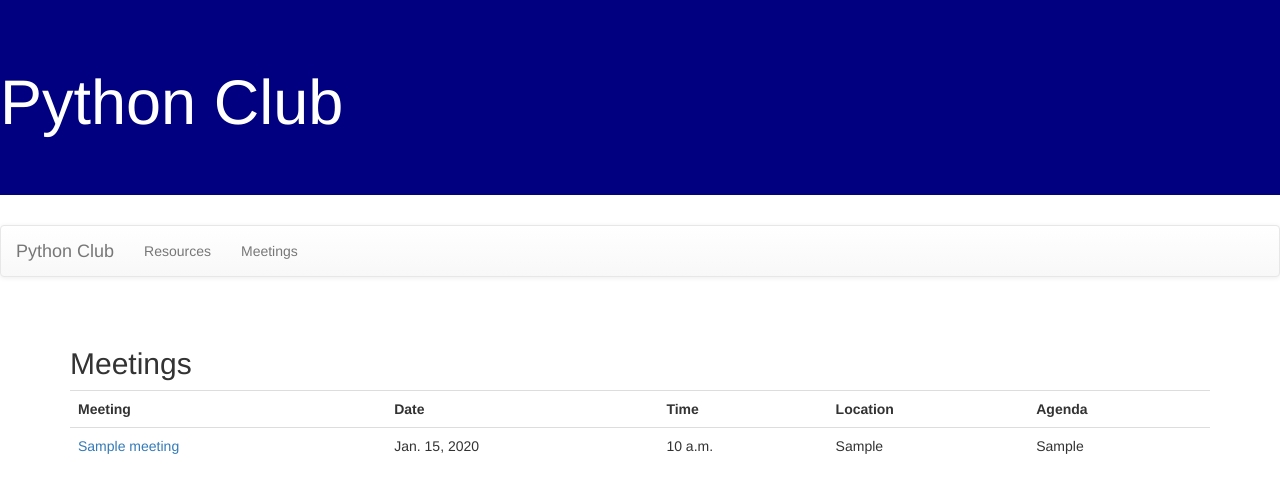
After one commit to thomaskise/pythonclub, a Django app: page /clubapp/getmeetings/ in a window 1280 px wide. The commit adds this page. Shown: the top 493 px of the page. Run offline with Django 3.2, Linux system fonts and the light colour scheme; tables that the repository leaves empty hold one stand-in row (values such as "Sample post"); some libraries are stand-ins or nearby versions.

Commit message:
adds meeting and details view. also fixes meetingminutes attriubute name

```diff
--- a/clubapp/models.py
+++ b/clubapp/models.py
@@ -9,8 +9,9 @@ class Meeting(models.Model):
     meetinglocation=models.CharField(max_length=255)
     meetingagenda=models.TextField()
 
-    def __str__(self):
-        return self.meetingtitle
+
+    def get_ordering(self, request):
+        return self.meetingdate
 
     class Meta:
         db_table='meeting'
@@ -19,10 +20,10 @@ class Meeting(models.Model):
 class Minutes(models.Model):
     meeting=models.ForeignKey(Meeting, on_delete=models.DO_NOTHING)
     user=models.ManyToManyField(User)
-    meetingagenda=models.TextField()
+    meetingminutes=models.TextField()
 
     def __str__(self):
-        return self.meetingagenda
+        return self.meetingminutes
 
     class Meta:
         db_table='minutes'
--- a/clubapp/templates/base.html
+++ b/clubapp/templates/base.html
@@ -19,6 +19,7 @@
                 </div>
                 <ul class="nav navbar-nav">
                     <li><a href="{% url 'resources' %}">Resources</a></li>
+                    <li><a href="{% url 'meetings' %}">Meetings</a></li>
                 </ul>
                 </div>
                 </nav>
--- /dev/null
+++ b/clubapp/templates/clubapp/meetings.html
@@ -0,0 +1,23 @@
+{% extends 'base.html' %}
+{% block content %}
+<h2>Meetings</h2>
+<table class="table">
+  <tr>
+      <th>Meeting</th>
+      <th>Date</th>
+      <th>Time</th>
+      <th>Location</th>
+      <th>Agenda</th>
+  </tr>
+  {% for m in meetings_list %}
+    <tr>
+        <td><a href="{% url 'meetingdetails' id=m.id %}">{{ m.meetingtitle }}</a></td>
+        <td> {{m.meetingdate }}</td>
+        <td> {{m.meetingtime }}</td>
+        <td> {{m.meetinglocation }}</td>
+        <td> {{m.meetingagenda }}</td>
+    </tr>
+    {% endfor %}
+
+</table>
+{% endblock %}
--- a/clubapp/templates/clubapp/resources.html
+++ b/clubapp/templates/clubapp/resources.html
@@ -5,11 +5,13 @@
  <tr>
      <th>Name</th>
      <th>Description</th>
+     <th>Date Entered</th>
  </tr>
  {% for r in resource_list %}
    <tr>
        <td>{{ r.resourcename }}</td>
        <td>{{ r.resourcedescription }}</td>
+       <td>{{ r.resouceentrydate }}</td>
    </tr>
 
  {% endfor %}
--- a/clubapp/urls.py
+++ b/clubapp/urls.py
@@ -4,4 +4,6 @@ from . import views
 urlpatterns=[
     path('', views.index, name='index'),
     path('getresources/', views.getresources, name='resources'),
+    path('getmeetings/', views.getmeetings, name='meetings'),
+    path('meetingdetails/<int:id>', views.meetingdetails, name='meetingdetails'),
 ]
--- a/clubapp/views.py
+++ b/clubapp/views.py
@@ -1,5 +1,5 @@
-from django.shortcuts import render
-from .models import Meeting, Minutes, Resource, Event
+from django.shortcuts import render, get_object_or_404
+from .models import Meeting, Minutes, Resource, Event, User
 
 # Create your views here.
 def index (request):
@@ -8,3 +8,20 @@ def index (request):
 def getresources(request):
     resource_list=Resource.objects.all()
     return render(request, 'clubapp/resources.html' ,{'resource_list' : resource_list})
+
+def getmeetings(request):
+    meetings_list=Meeting.objects.all()
+    return render(request, 'clubapp/meetings.html', {'meetings_list': meetings_list})
+
+def meetingdetails(request, id):
+    meeting=get_object_or_404(Meeting, pk=id)
+    minutescount=Minutes.objects.filter(meeting=id).count()
+    minutes=Minutes.objects.filter(meeting=id)
+    # minutes=Minutes.objects.filter(meeting=id)
+    # meeting=get_object_or_404(Meeting, pk=id)
+    context={
+        'meet' : meeting,
+        'mincount' : minutescount,
+        'minutes' : minutes,
+    }
+    return render(request, 'clubapp/meetingdetails.html', context=context)
```
Also changed, not shown: clubapp/templates/clubapp/meetingdetails.html (added, +18 -0 lines), clubapp/migrations/0003_auto_20190502_1159.py (added).
